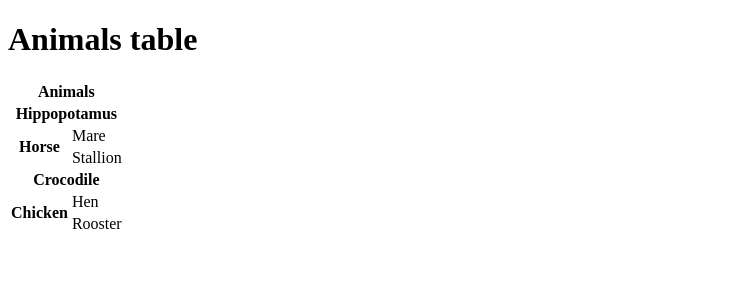
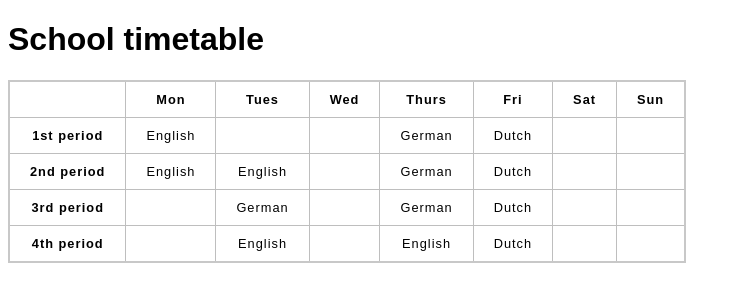
Before and after one commit to PedroMarMol/tables_test, a plain HTML site: page index.html in a window 1280 px wide. Shown: the whole page, without its empty margins (0-741 px from the left). Drawn offline with Linux system fonts and the light colour scheme.

Commit message:
timetable template

```diff
--- a/index.html
+++ b/index.html
@@ -2,35 +2,86 @@
 <html>
   <head>
     <meta charset="utf-8">
-    <title>Animals table</title>
-    <link href="styles.css" rel="stylesheet" type="text/css">
+    <title>School timetable</title>
+    <style>
+    html {
+      font-family: sans-serif;
+    }
+
+    table {
+      border-collapse: collapse;
+      border: 2px solid rgb(200,200,200);
+      letter-spacing: 1px;
+      font-size: 0.8rem;
+    }
+
+    td, th {
+      border: 1px solid rgb(190,190,190);
+      padding: 10px 20px;
+    }
+
+    td {
+      text-align: center;
+    }
+
+    caption {
+      padding: 10px;
+    }
+    </style>
   </head>
   <body>
-    <h1>Animals table</h1>
+    <h1>School timetable</h1>
 
     <table>
       <tr>
-        <th colspan="2">Animals</th>
+        <td>&nbsp;</td>
+        <th>Mon</th>
+        <th>Tues</th>
+        <th>Wed</th>
+        <th>Thurs</th>
+        <th>Fri</th>
+        <th>Sat</th>
+        <th>Sun</th>
       </tr>
       <tr>
-        <th colspan="2">Hippopotamus</th>
+        <th>1st period</th>
+        <td>English</td>
+        <td>&nbsp;</td>
+        <td>&nbsp;</td>
+        <td>German</td>
+        <td>Dutch</td>
+        <td>&nbsp;</td>
+        <td>&nbsp;</td>
       </tr>
       <tr>
-        <th rowspan="2">Horse</th>
-        <td>Mare</td>
+        <th>2nd period</th>
+        <td>English</td>
+        <td>English</td>
+        <td>&nbsp;</td>
+        <td>German</td>
+        <td>Dutch</td>
+        <td>&nbsp;</td>
+        <td>&nbsp;</td>
       </tr>
       <tr>
-        <td>Stallion</td>
+        <th>3rd period</th>
+        <td>&nbsp;</td>
+        <td>German</td>
+        <td>&nbsp;</td>
+        <td>German</td>
+        <td>Dutch</td>
+        <td>&nbsp;</td>
+        <td>&nbsp;</td>
       </tr>
       <tr>
-        <th colspan="2">Crocodile</th>
-      </tr>
-      <tr>
-        <th rowspan="2">Chicken</th>
-        <td>Hen</td>
-      </tr>
-      <tr>
-        <td>Rooster</td>
+        <th>4th period</th>
+        <td>&nbsp;</td>
+        <td>English</td>
+        <td>&nbsp;</td>
+        <td>English</td>
+        <td>Dutch</td>
+        <td>&nbsp;</td>
+        <td>&nbsp;</td>
       </tr>
     </table>
 
```
